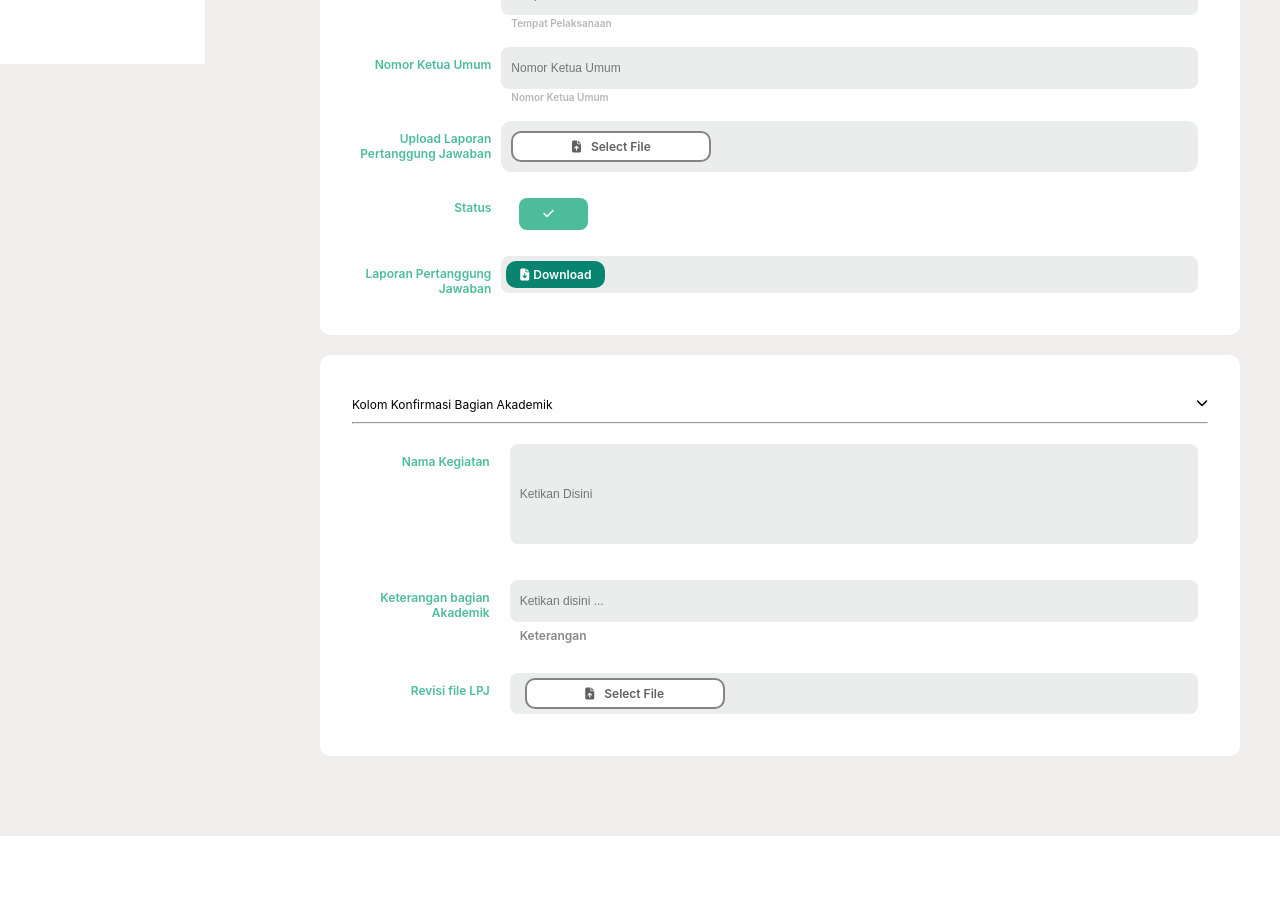
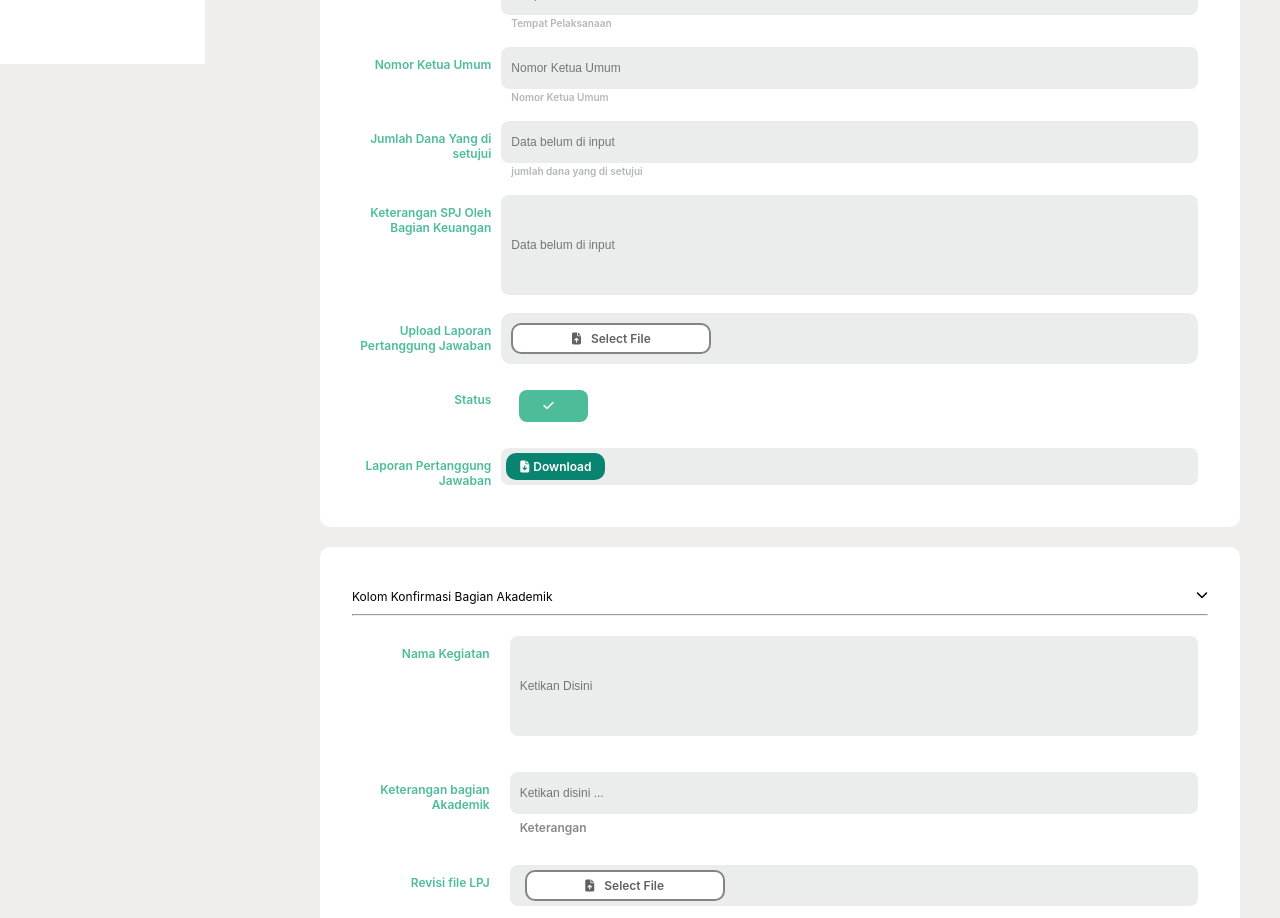
Before and after one commit to wawanharianto/Sistem-Ormawa-unram, a React (Create React App) app: page /LPJ/details/1 in a window 1280 px wide. Shown: the part 800-1718 px from the top of the page. Before the commit the page ends 1636 px from the top, so only its background shows below. Built offline with nearby package versions, Linux system fonts and the light colour scheme; no server answers.

Commit message:
Fix trouble keterangan dari masing-masing sub bag

```diff
--- a/src/component/Dashboard/Users/ApproveProposal/ApproveProposal_con.jsx
+++ b/src/component/Dashboard/Users/ApproveProposal/ApproveProposal_con.jsx
@@ -38,6 +38,7 @@ function ApproveProposal_con() {
         setStatus(response.data.status);
         setUrl(response.data.url_proposal);
         setNamaFile(response.data.proposal);
+        setKetWd3(response.data.keterangan_wd3);
       } catch (error) {
         if (error.response) {
           setMsg(error.response.data.msg);
--- a/src/component/Dashboard/Users/LaporanPertanggungJawaban/DLaporanPJ.jsx
+++ b/src/component/Dashboard/Users/LaporanPertanggungJawaban/DLaporanPJ.jsx
@@ -17,6 +17,7 @@ function DSuratPJ() {
   const [url, setUrl] = useState('');
   const [namafile, setNamaFile] = useState('');
   const [status, setStatus] = useState('');
+  const [ket_spj, setKetSpj] = useState('');
   const [keterangan_akademik, setKetAkademik] = useState('');
   const [dana_disetujui, setDanaSetuju] = useState('');
   const [msg, setMsg] = useState('');
@@ -41,6 +42,8 @@ function DSuratPJ() {
         setKetum(response.data.nomer_ketum);
         setUrl(response.data.url_lpj);
         setNamaFile(response.data.lpj);
+        setKetSpj(response.data.keterangan_spj);
+        setDanaSetuju(response.data.dana_disetujui);
       } catch (error) {
         if (error.response) {
           setMsg(error.response.data.msg);
@@ -221,6 +224,26 @@ function DSuratPJ() {
                 <div className="contInput">
                   <input type="text" placeholder="Nomor Ketua Umum" value={ketum} readOnly={true}></input>
                   <p className="kosong">Nomor Ketua Umum</p>
+                </div>
+              </div>
+
+              <div className="finput">
+              <p>Jumlah Dana Yang di setujui</p>
+              <div className="contInput">
+                <input
+                  value={dana_disetujui}
+                  readOnly={true}
+                  type="text"
+                  placeholder="Data belum di input"
+                ></input>
+                <p className="kosong">jumlah dana yang di setujui</p>
+              </div>
+            </div>
+
+              <div className="finput">
+                <p>Keterangan SPJ Oleh Bagian Keuangan</p>
+                <div className="contInput">
+                  <input className="textbox" type="text" placeholder="Data belum di input" value={ket_spj} readOnly={true} />
                 </div>
               </div>
 
--- a/src/component/Dashboard/Users/LaporanPertanggungJawaban/LaporanPJ.jsx
+++ b/src/component/Dashboard/Users/LaporanPertanggungJawaban/LaporanPJ.jsx
@@ -22,7 +22,7 @@ function PengajuanDana_con() {
   }, [page, keyword]);
 
   const getProposal = async () => {
-    const response = await axios.get(`http://localhost:3000/proposal?search_query=${keyword}&page=${page}&limit=${limit}&status=SPJ Diterima&status=LPJ Di Ajukan&status=LPJ Revisi`);
+    const response = await axios.get(`http://localhost:3000/proposal?search_query=${keyword}&page=${page}&limit=${limit}&status=SPJ Diterima&status=LPJ Di Ajukan&status=LPJ Revisi&status=Selesai`);
     setProposals(
       response.data.result.map((d) => {
         return {
--- a/src/component/Dashboard/Users/PengajuanDana/PengajuanDana_Add.jsx
+++ b/src/component/Dashboard/Users/PengajuanDana/PengajuanDana_Add.jsx
@@ -19,6 +19,7 @@ function PengajuanDana_Add() {
   const [status, setStatus] = useState('');
   const [keterangan_keuangan, setKetKeuangan] = useState('');
   const [dana_disetujui, setDanaSetuju] = useState('');
+  const [ketwd3, setKetWd3] = useState('');
   const [msg, setMsg] = useState('');
   const [namePropWD3, setNamePropWD3] = useState('');
   const { user } = useSelector((state) => state.auth);
@@ -40,6 +41,7 @@ function PengajuanDana_Add() {
         setKetum(response.data.nomer_ketum);
         setUrl(response.data.url_proposal);
         setNamaFile(response.data.proposal);
+        setKetWd3(response.data.keterangan_wd3);
       } catch (error) {
         if (error.response) {
           setMsg(error.response.data.msg);
@@ -211,6 +213,13 @@ function PengajuanDana_Add() {
                 <div className="contInput">
                   <input type="text" placeholder="Nomor Ketua Umum" value={ketum} readOnly={true}></input>
                   <p className="kosong">Nomor Ketua Umum</p>
+                </div>
+              </div>
+
+              <div className="finput">
+                <p>Keterangan Oleh WD3</p>
+                <div className="contInput">
+                  <input className="textbox" type="text" placeholder="silahkan isi ..." value={ketwd3} readOnly={true} />
                 </div>
               </div>
 
--- a/src/component/Dashboard/Users/SuratPertanggungJawaban/DSuratPJ.jsx
+++ b/src/component/Dashboard/Users/SuratPertanggungJawaban/DSuratPJ.jsx
@@ -21,6 +21,7 @@ function DSuratPJ() {
   const [namafileDukungSPJ, setNamaFileDukungSPJ] = useState('');
   const [status, setStatus] = useState('');
   const [keterangan_spj, setKetSpj] = useState('');
+  const [keterangan_keuangan, setKetKeuangan] = useState('');
   const [dana_disetujui, setDanaSetuju] = useState('');
   const [msg, setMsg] = useState('');
   const [msg1, setMsg1] = useState('');
@@ -49,7 +50,9 @@ function DSuratPJ() {
         setNamaFileSPJ(response.data.spj);
         setNamaFileDukungSPJ(response.data.berkas_dukung);
         setKetSpj(response.data.keterangan_spj);
-        console.log(response);
+        setKetKeuangan(response.data.keterangan_keuangan);
+        setDanaSetuju(response.data.dana_disetujui);
+
       } catch (error) {
         if (error.response) {
           setMsg(error.response.data.msg);
@@ -290,6 +293,27 @@ function DSuratPJ() {
                   <p className="kosong">Nomor Ketua Umum</p>
                 </div>
               </div>
+
+              <div className="finput">
+              <p>Jumlah Dana Yang di setujui</p>
+              <div className="contInput">
+                <input
+                  value={dana_disetujui}
+                  readOnly={true}
+                  type="text"
+                  placeholder="Data belum di input"
+                ></input>
+                <p className="kosong">jumlah dana yang di setujui</p>
+              </div>
+            </div>
+
+              <div className="finput">
+                <p>Keterangan Oleh Bagian Keuangan</p>
+                <div className="contInput">
+                  <input className="textbox" type="text" placeholder="Data belum di input" value={keterangan_keuangan} readOnly={true} />
+                </div>
+              </div>
+
               <div className="finput">
                 <p>Upload Berkas SPJ</p>
                 <div className="contInput">
```
Also changed, not shown: 1 other file (tests, documents, lock files or other folders).
